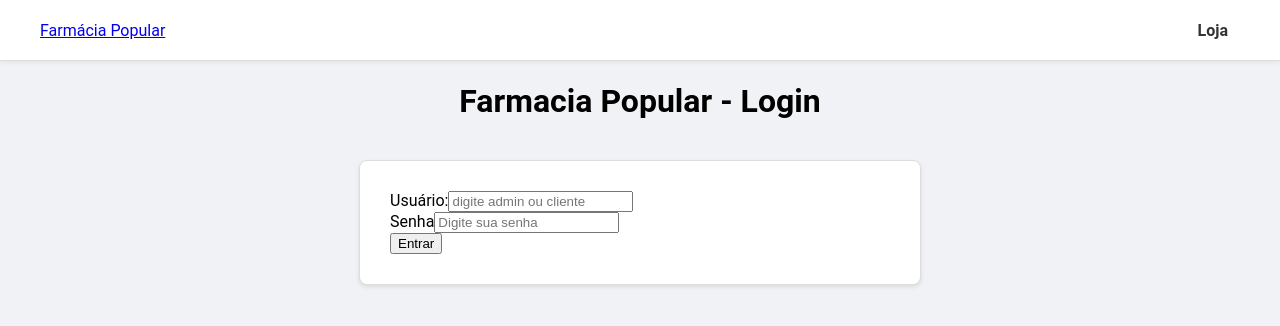
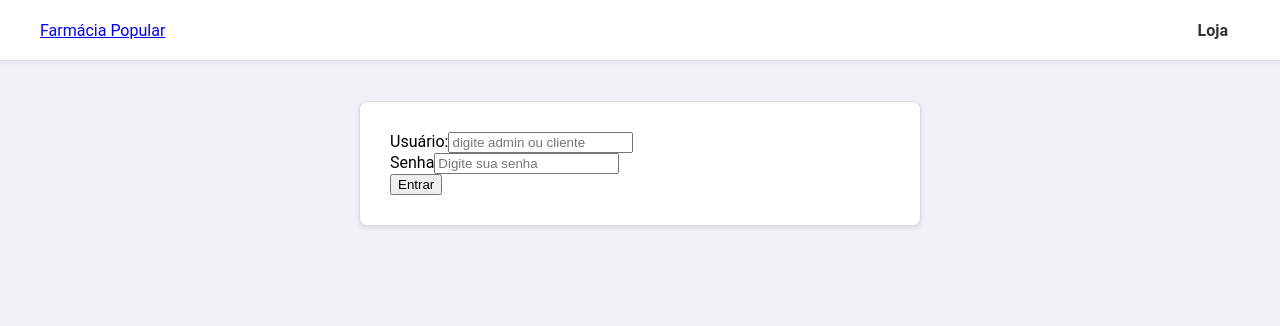
Before and after one commit to Rodrigo007438/farmacia_react_v2, a React (Vite) app: page /login in a window 1280 px wide. Shown: the top 326 px of the page. Built offline with nearby package versions, Linux system fonts and the light colour scheme.

Commit message:
Update login_page.jsx

```diff
--- a/src/page/login_page.jsx
+++ b/src/page/login_page.jsx
@@ -38,9 +38,7 @@ function LoginPage(){
     };
     return(
         <>
-        <header>
-            <h1>Farmacia Popular - Login</h1>
-        </header>
+
         <main>
             <section className='login_card'>
                 <form id='form_login' onSubmit={enviar_login}>
```
